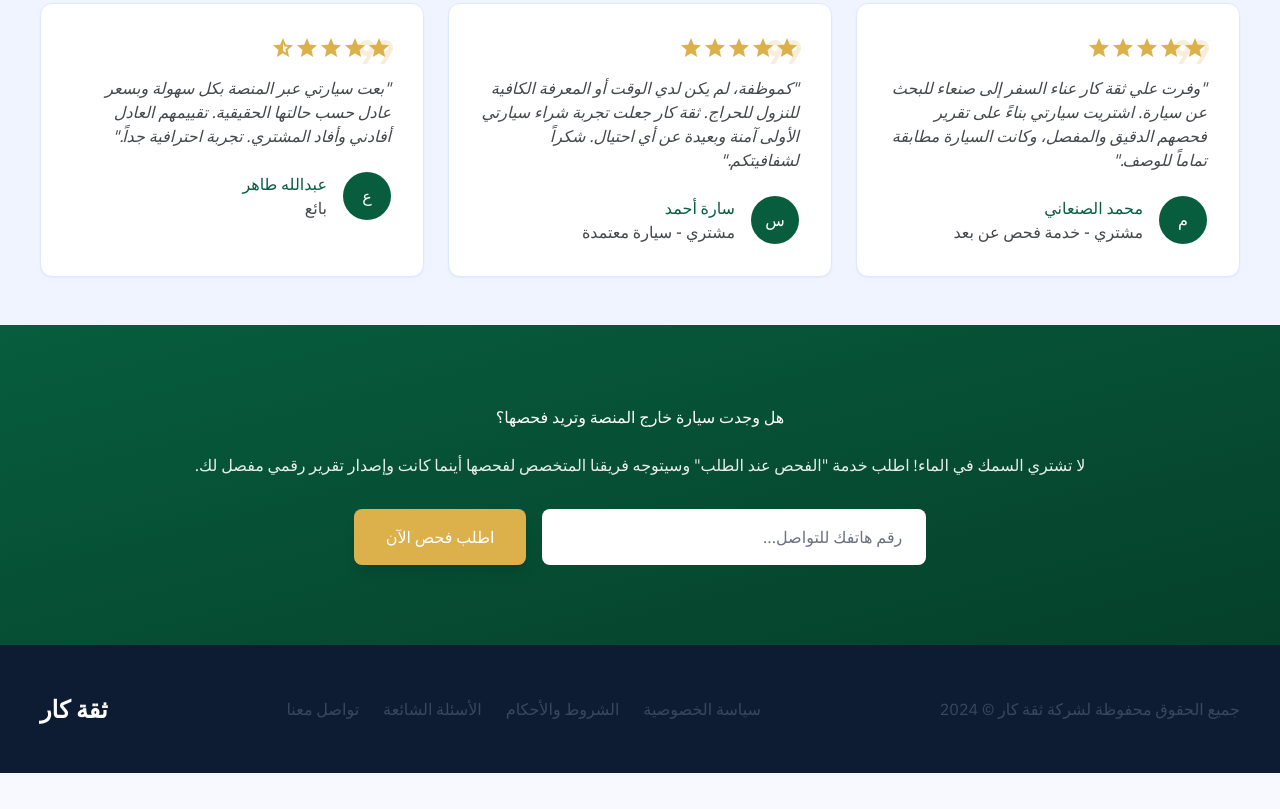
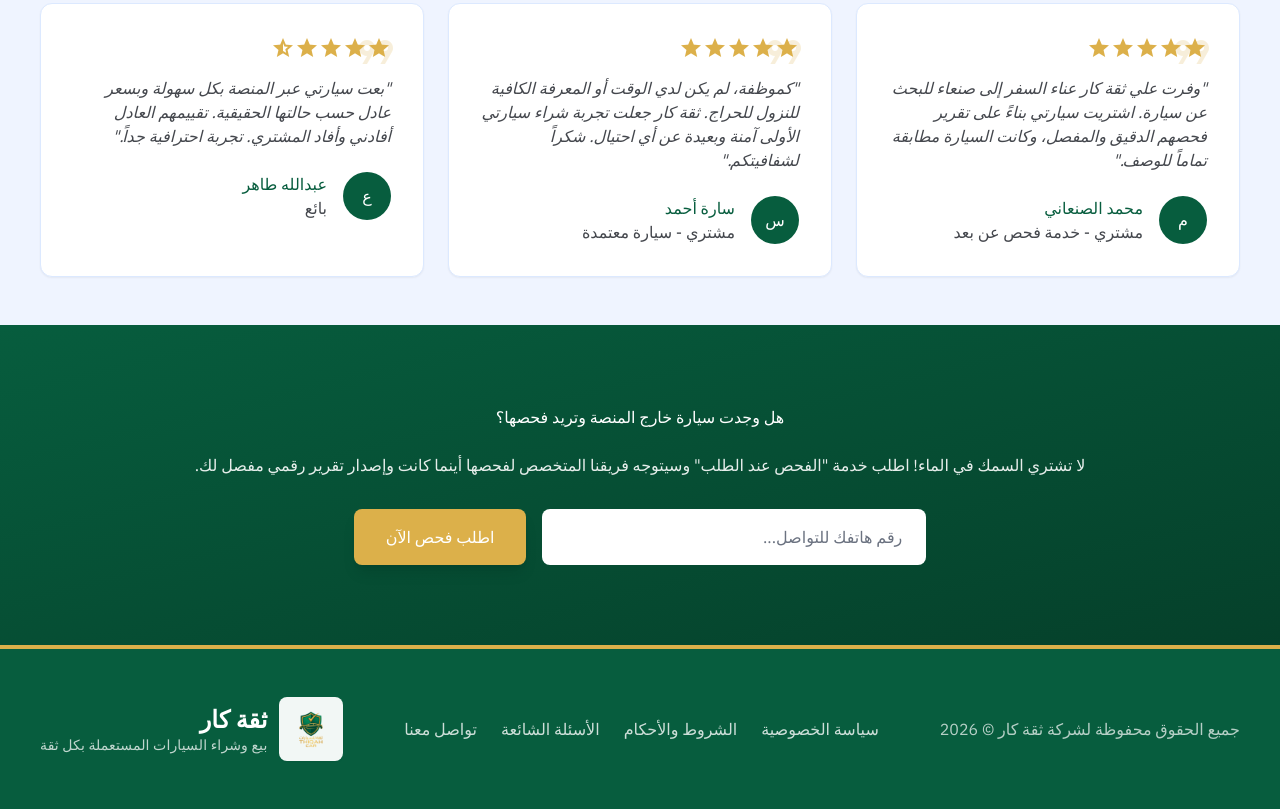
Before and after one commit to odai-dev/Thiqah4Cars, a plain HTML site: page index.html in a window 1280 px wide. Shown: the part 3261-4070 px from the top of the page. Before the commit the page ends 4034 px from the top, so only its background shows below. Drawn offline with nearby package versions, Linux system fonts and the light colour scheme.

Commit message:
feat: update footer layout and logo size for improved branding visibility

```diff
--- a/index.html
+++ b/index.html
@@ -309,7 +309,7 @@
         <div
             class="flex flex-row-reverse justify-between items-center w-full px-margin-mobile md:px-margin-desktop max-w-container-max mx-auto h-20">
             <a class="flex items-center gap-2" href="#">
-                <img src="assets/logo.png" alt="ثقة كار" class="h-12 w-auto">
+                <img src="assets/logo.png" alt="ثقة كار" class="h-16 w-auto">
             </a>
             <div class="hidden md:flex items-center gap-gutter flex-row-reverse">
                 <a class="text-on-surface-variant hover:text-secondary transition-colors font-label-md text-label-md"
@@ -762,20 +762,30 @@
         </div>
     </section>
     <!-- Footer -->
-    <footer class="bg-primary-container text-on-primary-container font-body-md text-body-md full-width">
+    <footer class="bg-thiqah-primary text-on-primary font-body-md text-body-md full-width border-t-4 border-thiqah-secondary">
         <div
-            class="flex flex-col md:flex-row-reverse justify-between items-center py-stack-lg px-margin-desktop w-full max-w-container-max mx-auto gap-gutter">
-            <div class="font-headline-md text-headline-md text-on-primary mb-4 md:mb-0">
-                ثقة كار
+            class="flex flex-col md:flex-row-reverse justify-between items-center py-stack-lg px-margin-mobile md:px-margin-desktop w-full max-w-container-max mx-auto gap-gutter">
+            <div class="flex items-center gap-stack-sm text-center md:text-right">
+                <span class="flex h-16 w-16 items-center justify-center rounded-lg bg-white/95 shadow-sm">
+                    <img src="assets/logo.png" alt="ثقة كار" class="h-12 w-auto">
+                </span>
+                <div>
+                    <div class="font-headline-md text-headline-md">
+                        ثقة كار
+                    </div>
+                    <p class="font-label-md text-label-md text-white/75">
+                        بيع وشراء السيارات المستعملة بكل ثقة
+                    </p>
+                </div>
             </div>
-            <div class="flex flex-wrap justify-center gap-gutter text-on-primary-fixed-variant mb-4 md:mb-0">
-                <a class="hover:text-secondary-container transition-colors" href="#">سياسة الخصوصية</a>
-                <a class="hover:text-secondary-container transition-colors" href="#">الشروط والأحكام</a>
-                <a class="hover:text-secondary-container transition-colors" href="#">الأسئلة الشائعة</a>
-                <a class="hover:text-secondary-container transition-colors" href="#">تواصل معنا</a>
+            <div class="flex flex-wrap justify-center gap-x-gutter gap-y-stack-sm text-white/80">
+                <a class="hover:text-thiqah-secondary transition-colors" href="#">سياسة الخصوصية</a>
+                <a class="hover:text-thiqah-secondary transition-colors" href="#">الشروط والأحكام</a>
+                <a class="hover:text-thiqah-secondary transition-colors" href="#">الأسئلة الشائعة</a>
+                <a class="hover:text-thiqah-secondary transition-colors" href="#">تواصل معنا</a>
             </div>
-            <div class="text-on-primary-fixed-variant text-center md:text-left">
-                جميع الحقوق محفوظة لشركة ثقة كار © 2024
+            <div class="text-white/70 text-center md:text-left">
+                جميع الحقوق محفوظة لشركة ثقة كار © 2026
             </div>
         </div>
     </footer>
```
